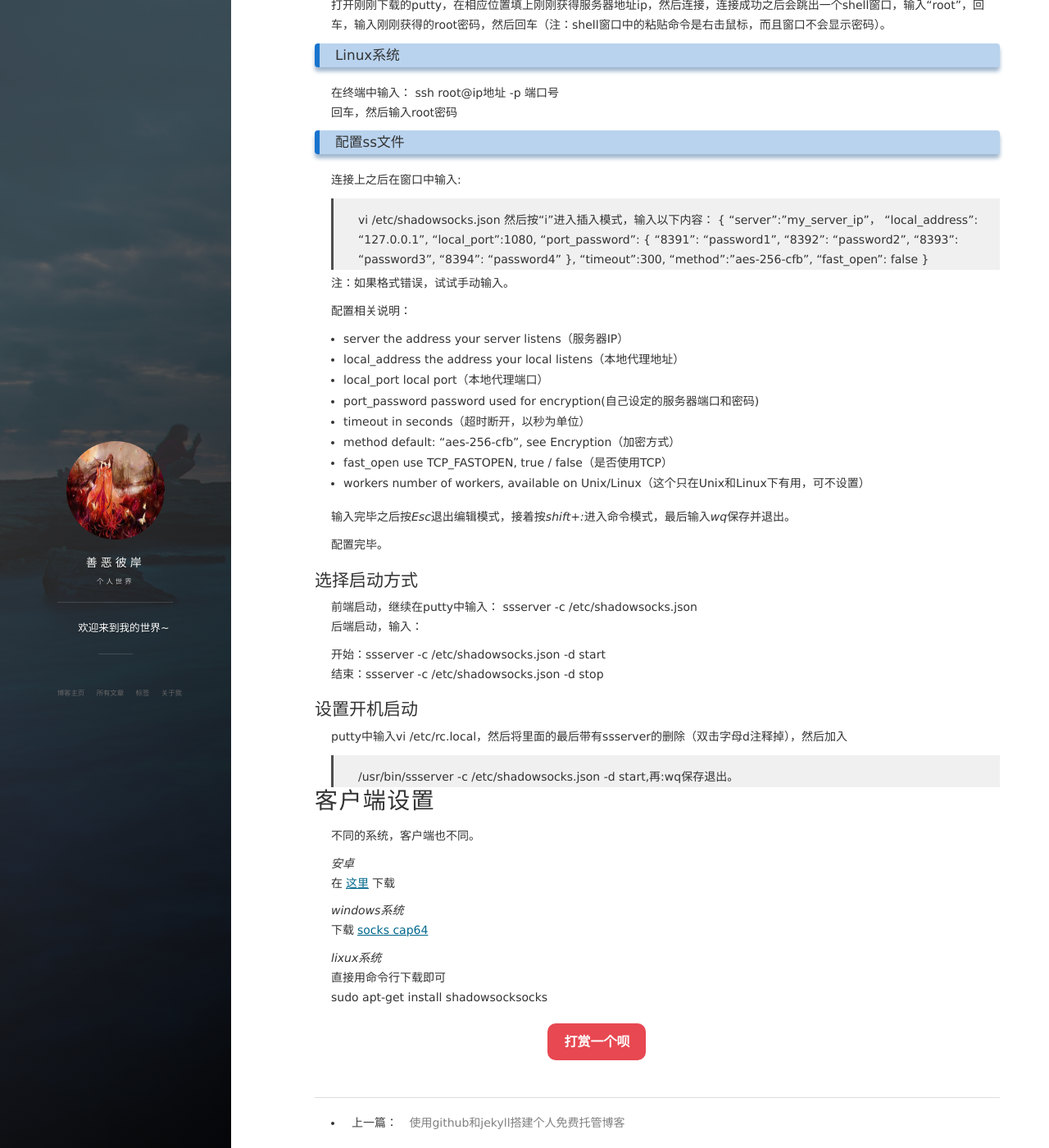
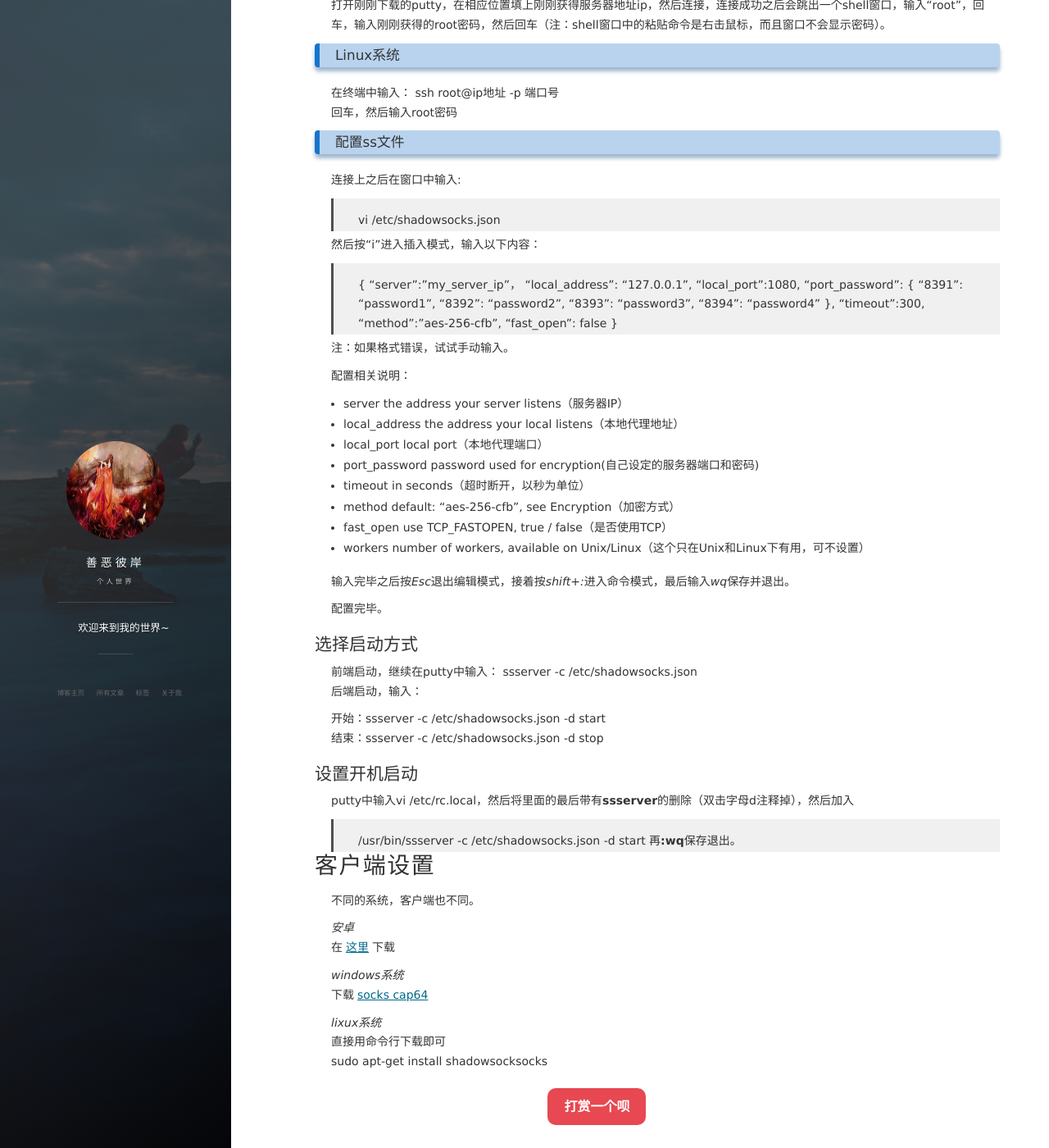
Before and after one commit to ghccc/ghccc.github.io, a Jekyll site: the page built from _posts/2017-05-02-artical2.md, in a window 1280 px wide and 1400 px high, scrolled down 551 px. Shown: the whole window at 82% size. Built offline with Jekyll 4.4.1, drawn with Linux system fonts in a browser that asks for light colours; nearby versions of some CDN libraries; comment, search, counter and statistics services are not loaded.

Commit message:
change ss

```diff
--- a/_posts/2017-05-02-artical2.md
+++ b/_posts/2017-05-02-artical2.md
@@ -27,7 +27,9 @@ tag: vps 翻墙
 ### 配置ss文件
 连接上之后在窗口中输入:
    > vi /etc/shadowsocks.json
+
 然后按“i”进入插入模式，输入以下内容：
+
  > {
  "server":"my_server_ip"，
  "local_address": "127.0.0.1",
@@ -68,8 +70,9 @@ tag: vps 翻墙
 
 
 ## 设置开机启动
-putty中输入vi /etc/rc.local，然后将里面的最后带有ssserver的删除（双击字母d注释掉），然后加入
-> /usr/bin/ssserver -c /etc/shadowsocks.json -d start,再:wq保存退出。
+putty中输入vi /etc/rc.local，然后将里面的最后带有**ssserver**的删除（双击字母d注释掉），然后加入
+> /usr/bin/ssserver -c /etc/shadowsocks.json -d start
+再**:wq**保存退出。
 
 # 客户端设置
 不同的系统，客户端也不同。
```
